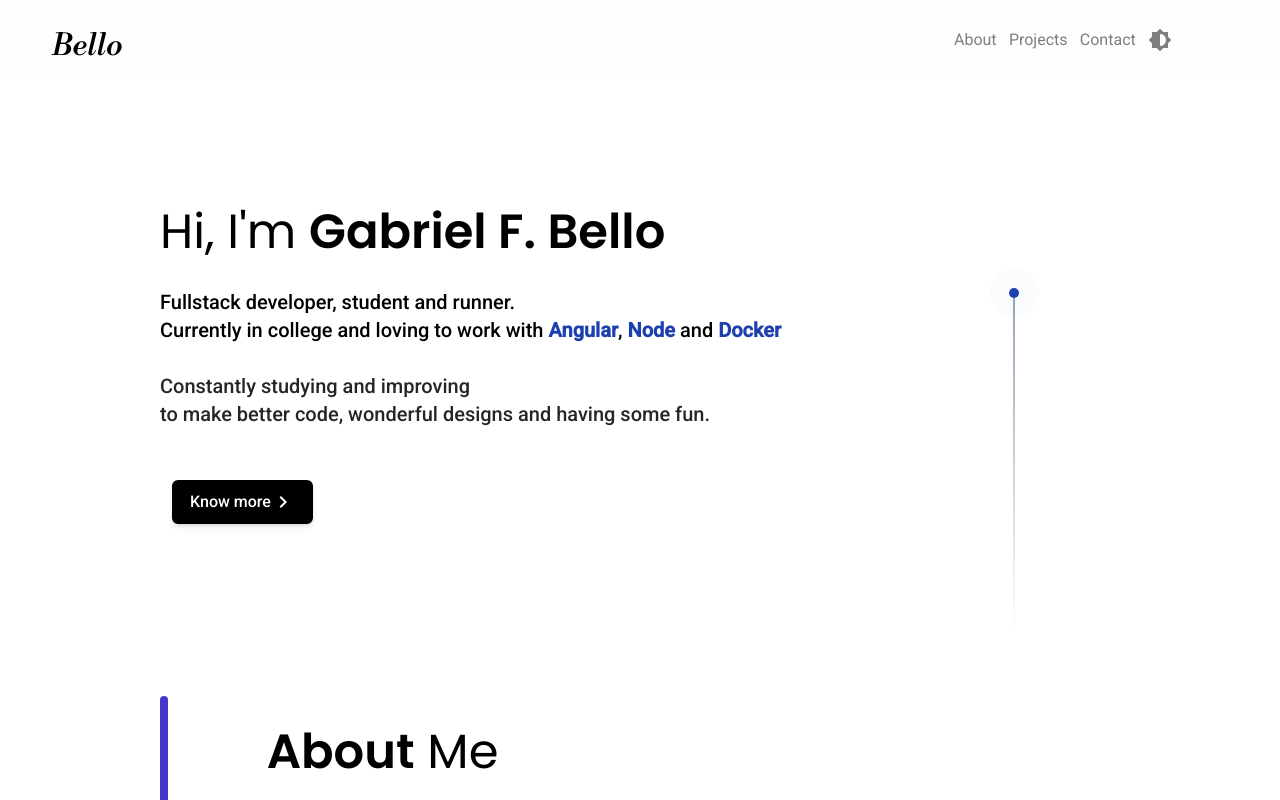
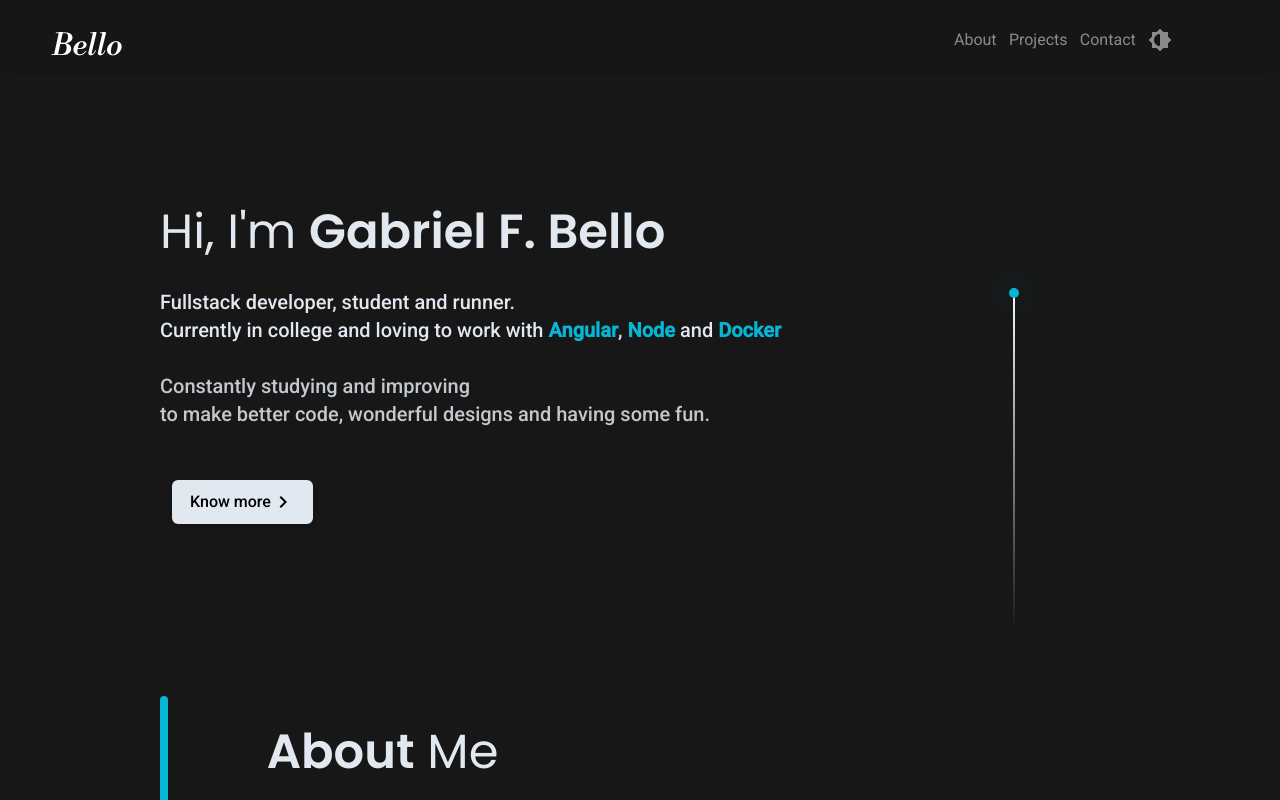
Before and after one commit to B3llo/portfolio, an Angular app: page / in a window 1280 px wide. Shown: the top 800 px of the page. Built offline with nearby package versions, Linux system fonts and the light colour scheme; no server answers.

Commit message:
Dark Theme

```diff
--- a/src/app/components/home/home.component.html
+++ b/src/app/components/home/home.component.html
@@ -1,7 +1,13 @@
+<html
+  [ngClass]="{
+    dark: isDarkTheme
+  }"
+>
+  <body class="">
     <div class="scroll-smooth">
       <header
         [ngClass]="{ 'border-b': showNavbarBorder }"
-    class="fixed top-0 z-50 flex flex-row justify-between w-screen p-3 align-middle bg-opacity-25 backdrop-blur-sm bg-neutral-50"
+        class="fixed top-0 z-50 flex flex-row justify-between w-screen p-3 align-middle bg-opacity-25 dark:border-slate-300 dark:text-white dark:bg-neutral-900 dark:bg-opacity-25 backdrop-blur-sm dark:backdrop-blur-sm bg-neutral-50"
       >
         <h1 class="mx-10 mt-4 text-3xl font-medium font-bodoni">
           <a href="#">Bello</a>
@@ -26,7 +32,9 @@
               class="flex items-center transition duration-300 ease-in-out cursor-pointer nav-item"
               (click)="toggleTheme()"
             >
-          <mat-icon id="theme-toggle" [ngClass]="{ 'rotate-180': isDarkTheme }"
+              <mat-icon
+                id="theme-toggle"
+                [ngClass]="{ 'rotate-180': isDarkTheme }"
                 >brightness_medium</mat-icon
               >
             </li>
@@ -34,10 +42,12 @@
         </nav>
       </header>
 
-  <main>
+      <main class="dark:bg-neutral-900 dark:text-slate-200">
         <div class="grid w-3/4 grid-cols-9 mx-auto font-medium">
           <span class="col-span-8 mb-14 mt-44">
-        <h2 class="flex flex-col justify-between my-8 text-5xl font-poppins">
+            <h2
+              class="flex flex-col justify-between my-8 text-5xl font-poppins"
+            >
               <span class="font-normal">
                 Hi, I&apos;m
                 <span class="font-semibold">Gabriel F. Bello</span>
@@ -53,9 +63,16 @@
                   Currently in college and loving to work with
                 </span>
                 <span class="">
-              <span class="font-bold text-blue-800">Angular</span>,
-              <span class="font-bold text-blue-800">Node</span> and
-              <span class="font-bold text-blue-800">Docker</span>
+                  <span class="font-bold text-blue-800 dark:text-cyan-500"
+                    >Angular</span
+                  >,
+                  <span class="font-bold text-blue-800 dark:text-cyan-500"
+                    >Node</span
+                  >
+                  and
+                  <span class="font-bold text-blue-800 dark:text-cyan-500"
+                    >Docker</span
+                  >
                 </span>
                 <br />
                 <br />
@@ -80,17 +97,27 @@
           </span>
 
           <div
+            *ngIf="!isDarkTheme"
             class="flex justify-center w-0.5 col-span-1 align-top bg-gradient-to-b from-slate-400 to-white rounded-md mt-72"
           >
-        <div id="introPoint"></div>
+            <div id="ripple"></div>
+          </div>
+
+          <div
+            *ngIf="isDarkTheme"
+            class="flex justify-center w-0.5 col-span-1 align-top bg-gradient-to-b from-white to-neutral-900 rounded-md mt-72"
+          >
+            <div id="rippleDark"></div>
           </div>
 
           <span
-        class="justify-center w-2 col-span-1 my-16 align-top bg-indigo-700 rounded h-5/6"
+            class="justify-center w-2 col-span-1 my-16 align-top rounded bg-cyan-500 h-5/6"
           ></span>
 
           <span class="col-span-8 mt-16" id="about">
-        <h2 class="flex flex-col justify-between mt-8 text-5xl font-poppins">
+            <h2
+              class="flex flex-col justify-between mt-8 text-5xl font-poppins"
+            >
               <span class="font-normal">
                 <span class="font-semibold">About</span>
                 Me
@@ -102,13 +129,14 @@
                 </span>
                 <br />
                 I always have been fascinated for Pellentesque habitant morbi<br />
-            tristique senectus et netus et malesuada fames ac turpis egestas.<br />
+                tristique senectus et netus et malesuada fames ac turpis
+                egestas.<br />
                 Suspendisse potenti. Donec in ultricies risus.
                 <br /><br />
-            Nulla tempus tempor metus nec maximus. Pellentesque habitant morbi
-            tristique senectus et<br />
-            netus et malesuada fames ac turpis egestas. Duis eu congue massa.
-            Curabitur aliquet convallis commodo.
+                Nulla tempus tempor metus nec maximus. Pellentesque habitant
+                morbi tristique senectus et<br />
+                netus et malesuada fames ac turpis egestas. Duis eu congue
+                massa. Curabitur aliquet convallis commodo.
               </p>
             </h2>
           </span>
@@ -116,7 +144,9 @@
 
         <div class="w-3/4 mx-auto mt-10 font-medium" id="projects">
           <span>
-        <h2 class="flex flex-col justify-between my-32 text-5xl font-poppins">
+            <h2
+              class="flex flex-col justify-between my-32 text-5xl font-poppins"
+            >
               <span class="font-normal">
                 <span class="font-semibold">Projects</span>
               </span>
@@ -177,7 +207,9 @@
       </div> -->
 
           <span id="contact">
-        <h2 class="flex flex-col justify-between mb-20 text-5xl font-poppins">
+            <h2
+              class="flex flex-col justify-between mb-20 text-5xl dark:mb-0 font-poppins"
+            >
               <span class="font-normal">
                 <span class="font-semibold">Contact</span>
               </span>
@@ -186,20 +218,25 @@
                 <span class="text-bold"> Here are some of my projects. </span>
                 <br />
                 I always have been fascinated for Pellentesque habitant morbi<br />
-            tristique senectus et netus et malesuada fames ac turpis egestas.<br />
+                tristique senectus et netus et malesuada fames ac turpis
+                egestas.<br />
                 Suspendisse potenti. Donec in ultricies risus.
                 <br /><br />
-            Nulla tempus tempor metus nec maximus. Pellentesque habitant morbi
-            tristique senectus et<br />
-            netus et malesuada fames ac turpis egestas. Duis eu congue massa.
-            Curabitur aliquet convallis commodo.
+                Nulla tempus tempor metus nec maximus. Pellentesque habitant
+                morbi tristique senectus et<br />
+                netus et malesuada fames ac turpis egestas. Duis eu congue
+                massa. Curabitur aliquet convallis commodo.
               </p>
             </h2>
           </span>
         </div>
       </main>
 
-  <footer class="flex justify-center w-full p-3">
+      <footer
+        class="flex justify-center w-full p-3 dark:text-slate-200 dark:bg-neutral-900"
+      >
         <p class="text-sm">© 2022 Gabriel F. Bello. All rights reserved.</p>
       </footer>
     </div>
+  </body>
+</html>
--- a/src/app/components/home/home.component.scss
+++ b/src/app/components/home/home.component.scss
@@ -19,7 +19,7 @@
   transition: 0.2s ease-in-out;
 }
 
-#introPoint {
+#ripple {
   position: absolute;
   height: 10px;
   width: 10px;
@@ -56,6 +56,43 @@
   }
 }
 
+#rippleDark {
+  position: absolute;
+  height: 10px;
+  width: 10px;
+  border-radius: 50%;
+  cursor: pointer;
+
+  &:before {
+    content: " ";
+    position: absolute;
+    z-index: 2;
+    left: 0;
+    top: 0;
+    width: 10px;
+    height: 10px;
+    background-color: rgb(6 182 212);
+    border-radius: 50%;
+  }
+
+  &:after {
+    content: " ";
+    position: absolute;
+    z-index: 1;
+    width: 10px;
+    height: 10px;
+    background-color: rgb(6 182 212);
+    border-radius: 50%;
+    box-shadow: 0 0 10px rgba(0, 0, 0, 0.3) inset;
+    -webkit-animation-name: "ripple";
+    -webkit-animation-duration: 1.5s;
+    -webkit-animation-timing-function: ease;
+    -webkit-animation-delay: 0s;
+    -webkit-animation-iteration-count: infinite;
+    -webkit-animation-direction: normal;
+  }
+}
+
 @keyframes ripple {
   0% {
     left: 5px;
--- a/src/app/components/home/home.component.ts
+++ b/src/app/components/home/home.component.ts
@@ -14,7 +14,7 @@
   /**
    * Flag that indicates which color theme is being used
    */
-  public isDarkTheme: boolean = false;
+  public isDarkTheme: boolean = true;
   /**
    * Last projects from Github
    */
--- a/src/styles.scss
+++ b/src/styles.scss
@@ -4,7 +4,7 @@
 
 @layer components {
   .btn-primary {
-    @apply py-2 px-4 hover:bg-white hover:border-2 hover:text-black border-black bg-black border-2 rounded-md text-white font-semibold hover:ease-in duration-150 ease-in-out shadow-md;
+    @apply py-2 px-4 hover:bg-slate-200 dark:hover:bg-black dark:border-slate-200 dark:text-black hover:border-2 hover:text-black dark:bg-slate-200 border-black bg-black border-2 rounded-md text-white  dark:hover:text-white font-semibold hover:ease-in duration-150 ease-in-out shadow-md;
   }
 }
 
--- a/tailwind.config.js
+++ b/tailwind.config.js
@@ -1,5 +1,6 @@
 /** @type {import('tailwindcss').Config} */
 module.exports = {
+  darkMode: "class",
   content: ["./src/**/*.{html,ts}"],
   theme: {
     extend: {
```
Lines whose indentation alone changed are shown as unchanged.
